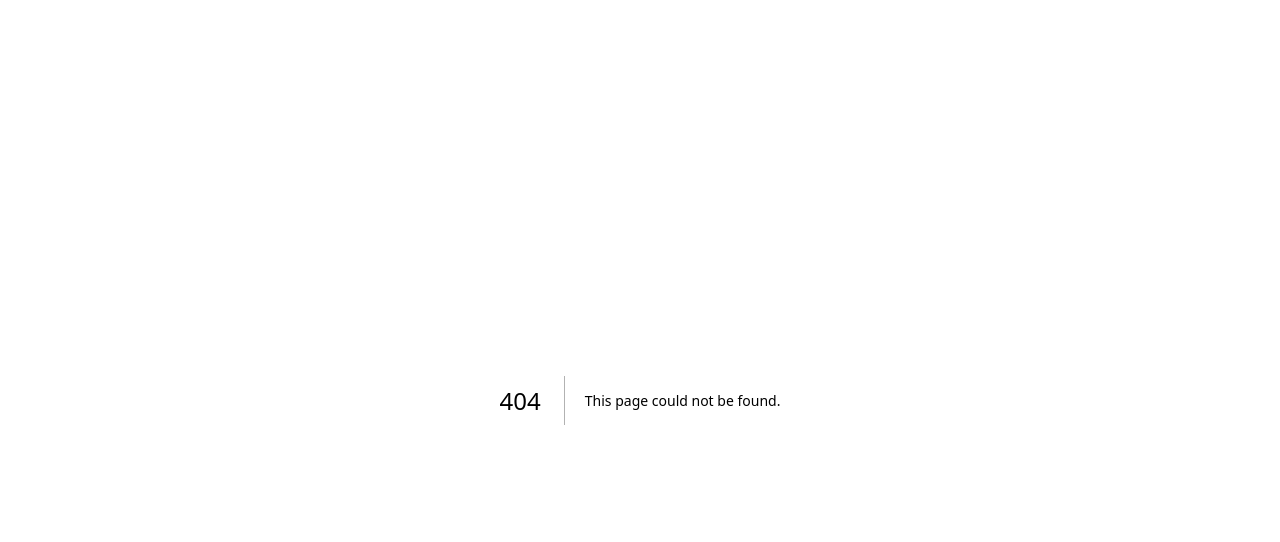
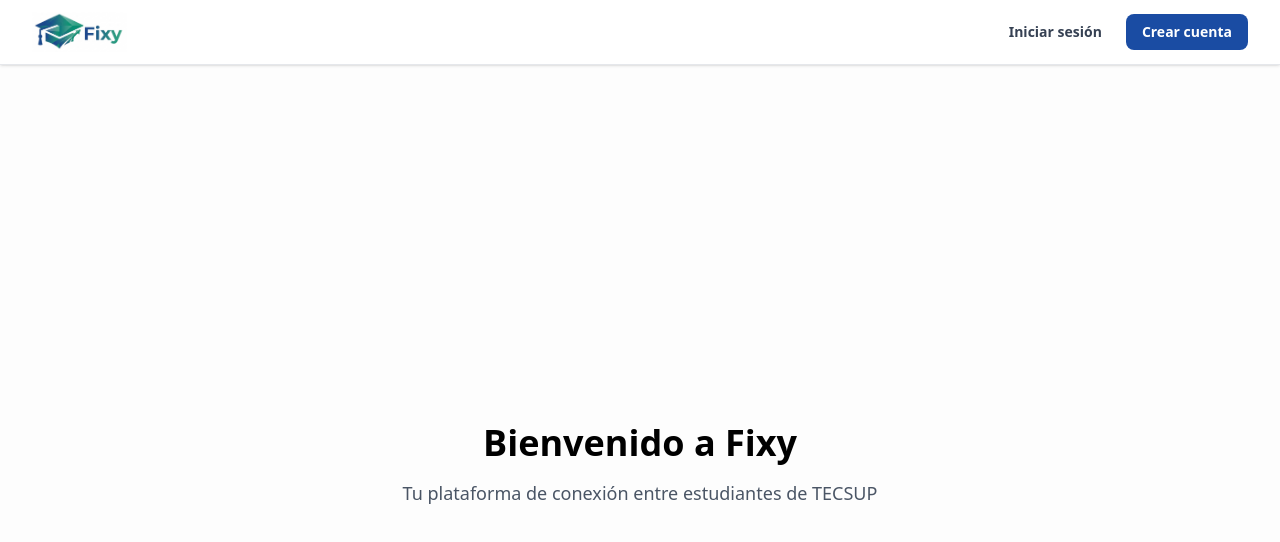
Before and after one commit to Fixy-tec/fixy-web, a Next.js app in the folder frontend/: page /home in a window 1280 px wide. Before the commit this address had no page. Shown: the top 542 px of the page. Built offline with nearby package versions, Linux system fonts and the light colour scheme.

Commit message:
feat: redirection + file setup

```diff
--- /dev/null
+++ b/frontend/app/home/page.tsx
@@ -0,0 +1,13 @@
+import HomeLoggedView from "@/src/views/home/homeLoggedView";
+import NavBarComponent from "@/src/components/navBarComponent";
+
+const HomeLoggedPage = () => {
+  return (
+    <>
+      <NavBarComponent />
+      <HomeLoggedView />
+    </>
+  );
+};
+
+export default HomeLoggedPage;
--- a/frontend/src/views/auth/loginView.tsx
+++ b/frontend/src/views/auth/loginView.tsx
@@ -4,14 +4,16 @@
 import Image from "next/image";
 import Link from "next/link";
 import { Eye, EyeOff, LogIn } from "lucide-react";
+import { useRouter } from "next/navigation";
 
 const LoginView = () => {
   const [showPassword, setShowPassword] = useState(false);
   const [form, setForm] = useState({ username: "", password: "" });
-
+  const router = useRouter();
   const handleSubmit = (e: React.FormEvent) => {
     e.preventDefault();
     console.log(form);
+    router.push("/home");
   };
 
   return (
--- a/frontend/src/views/auth/onboardingView.tsx
+++ b/frontend/src/views/auth/onboardingView.tsx
@@ -4,6 +4,7 @@
 import Image from "next/image";
 import Link from "next/link";
 import { Check, ChevronRight, ChevronLeft } from "lucide-react";
+import { useRouter } from "next/navigation";
 
 const TAGS = [
   "JavaScript",
@@ -40,6 +41,7 @@
 const TOTAL_STEPS = 4;
 
 const OnboardingView = () => {
+  const router = useRouter();
   const [step, setStep] = useState(1);
   const [data, setData] = useState({
     tags: [] as string[],
@@ -60,7 +62,7 @@
 
   const handleFinish = () => {
     console.log(data);
-    // redirigir al home
+    router.push("/home");
   };
 
   const canNext = () => {
--- a/frontend/src/views/auth/registerView.tsx
+++ b/frontend/src/views/auth/registerView.tsx
@@ -4,12 +4,14 @@
 import Image from "next/image";
 import Link from "next/link";
 import { Eye, EyeOff, UserPlus } from "lucide-react";
+import { useRouter } from "next/navigation";
 
 const TECSUP_REGEX = /^[a-zA-Z0-9._%+-]+@tecsup\.edu\.pe$/;
 
 const RegisterView = () => {
   const [showPassword, setShowPassword] = useState(false);
   const [showConfirm, setShowConfirm] = useState(false);
+  const router = useRouter();
   const [form, setForm] = useState({
     email: "",
     password: "",
@@ -36,7 +38,7 @@
     }
     setErrors({});
     console.log(form);
-    // redirigir a /onboarding tras registro exitoso
+    router.push("/auth/on-boarding");
   };
 
   return (
--- /dev/null
+++ b/frontend/src/views/home/homeLoggedView.tsx
@@ -0,0 +1,12 @@
+const HomeLoggedView = () => {
+  return (
+    <div className="flex flex-col items-center justify-center h-screen">
+      <h1 className="text-4xl font-bold mb-4">Bienvenido a Fixy</h1>
+      <p className="text-lg text-gray-600">
+        Tu plataforma de conexión entre estudiantes de TECSUP
+      </p>
+    </div>
+  );
+};
+
+export default HomeLoggedView;
```
